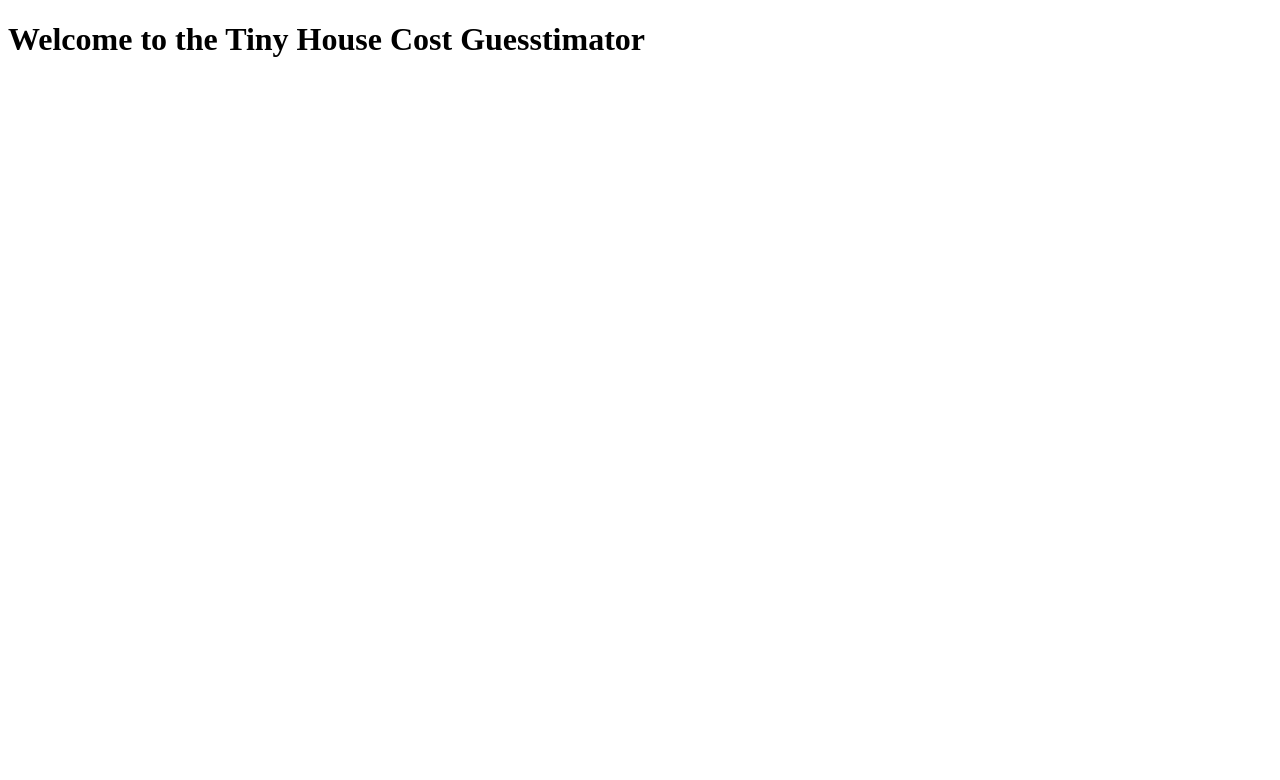
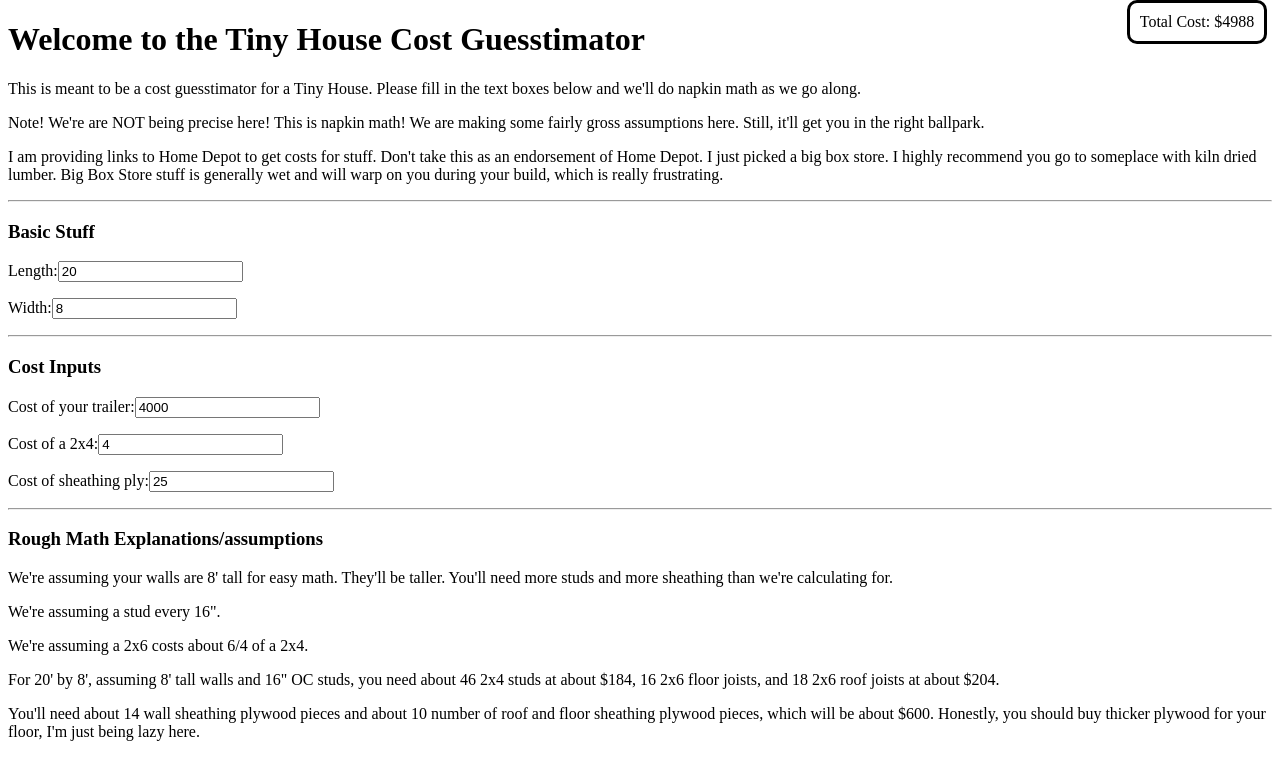
Before and after one commit to tonydiethelm/tinyhouseguesstimate, a SvelteKit app: page / in a window 1280 px wide. Shown: the top 780 px of the page. Built offline with nearby package versions, Linux system fonts and the light colour scheme.

Commit message:
Starting calculations and page content. Framing basically done. Sheathing basically done. Working on housewrap now.

```diff
--- a/src/routes/+page.svelte
+++ b/src/routes/+page.svelte
@@ -7,6 +7,17 @@ We want a running cost DIV floating on the upper right corner.
 
 */
 
+#floatingCost{
+    position: fixed;
+    top: 0px;
+    right: 1%;
+    z-index: 99;
+    border-radius: 10px;
+    border-style: solid;
+    border-color: black;
+    padding: 10px;
+    background-color: white;
+}
 
 </style>
 
@@ -22,15 +33,45 @@ cost of floor joists = number of floor joists*width*2x6BoardFootCost.
 number of roof joists = number of floor joists + 2
 cost of roof joists = number of floor joists*(width+2)*2x6BoardFootCost
 circumference in feet = length*2+width*2
+assume 8' tall walls.
 number of wall sheathing ply = circumference /4
-number of roof and floor sheathing ply = 2* (length /4)
+number of roof and floor sheathing ply = 2*(length /4)
 sheathing ply cost = sheathing cost * (number of wall sheathingy ply + number of roof and wall sheathing ply)
-
+square feet walls = 8*2*length+8*2*width.
+total cost of water barrier = cost of water barrier * square feet walls / square feet barrier roll.
+square feet roof = length * 8
+total cost of roof barrier = cost of roof barrier * square feet roof/square feet roof barrier roll.
+total cost of roofing = cost of roofing piece * square feet roof/square feet roofing piece.
+total cost of siding = cost of siding piece * square feet siding/square feet siding piece
 
 */
 
+//basic information
+$: totalCost = trailerCost + costOfStuds + costOfFloorJoists + costOfRoofJoists + sheathingPlyCost;
+let length = 20;
+let width = 8;
 
+//trailer and framing costs
+let trailerCost = 4000;
+let twoByFourUnitCost = 4;
+$: twoByFourBFCost = twoByFourUnitCost/8;
+$: twoBySixBFCost = twoByFourBFCost*6/4;
+$: numberOfStuds = 2*(length+width)*(12/16)+4;
+$: costOfStuds = numberOfStuds * twoByFourUnitCost;
+$: numberOfFloorJoists = length*(12/16)+1;
+$: numberOfRoofJoists = numberOfFloorJoists + 2;
+$: costOfFloorJoists = numberOfFloorJoists * width * twoBySixBFCost;
+$: costOfRoofJoists = numberOfRoofJoists * width * twoBySixBFCost;
 
+//sheathing
+let sheathingPlyUnitCost = 25;
+$: circumference = length*2+width*2;
+$: numberOfWallSheathingPly = circumference / 4;
+$: numberOfRoofAndFloorSheathingPly = 2*(length /4);
+$: sheathingPlyCost = sheathingPlyUnitCost * (numberOfWallSheathingPly+numberOfRoofAndFloorSheathingPly);
+
+//housewrap
+let housewrapUnitCost = 225;
 
 
 </script>
@@ -41,9 +82,6 @@ use pre filled out forms to gather needed data to do cals.
 Do calcs
 spit out guesstimate
 
-
-Do a floating price guesstimate in the lower right corner
-$?
 
 Intro text
 We are assuming standard framing, 16"OC. We are assuming just one floor.
@@ -61,6 +99,7 @@ Cost of water barrier:
 Cost of insulation:
 Cost of roofing:
 Cost of a window:
+Cost of siding:
 Cost of a door:
 Cost of a shower:
 Cost of cabinets:
@@ -71,7 +110,62 @@ Cost of flooring:
 Cost of drywall:
 
 -->
+<div id='floatingCost'>
+Total Cost: ${totalCost}
 
+</div>
 
 
 <h1>Welcome to the Tiny House Cost Guesstimator</h1>
+
+<div id='intro'>
+    <p>This is meant to be a cost guesstimator for a Tiny House.
+        Please fill in the text boxes below and we'll do napkin math as we go along.</p>
+    <p>Note! We're are NOT being precise here!
+        This is napkin math! We are making some fairly gross assumptions here.
+        Still, it'll get you in the right ballpark.</p>
+    <p>I am providing links to Home Depot to get costs for stuff.
+        Don't take this as an endorsement of Home Depot. I just picked a big box store.
+        I highly recommend you go to someplace with kiln dried lumber.
+        Big Box Store stuff is generally wet and will warp on you during your build, which is
+        really frustrating. </p>
+</div>
+
+<hr>
+
+<div id='basicInputs'>
+    <h3>Basic Stuff</h3>
+    <p>Length:<input bind:value={length} placeholder=20></p>
+    <p>Width:<input bind:value={width} placeholder=8></p>
+</div>
+
+<hr>
+
+<div id='stuffCostInputs'>
+    <h3>Cost Inputs</h3>
+    <p>Cost of your trailer:<input bind:value={trailerCost}></p>
+    <p>Cost of a 2x4:<input bind:value={twoByFourUnitCost}></p>
+    <p>Cost of sheathing ply:<input bind:value={sheathingPlyUnitCost}></p>
+
+</div>
+
+<hr>
+
+<div id='explanations'>
+    <h3>Rough Math Explanations/assumptions</h3>
+    <p>We're assuming your walls are 8' tall for easy math. They'll be taller.
+        You'll need more studs and more sheathing than we're calculating for.
+    </p>
+    <p>We're assuming a stud every 16".</p>
+    <p>We're assuming a 2x6 costs about 6/4 of a 2x4.</p>
+
+    <p>For {length}' by {width}', assuming 8' tall walls and 16" OC studs, you need about
+    {numberOfStuds} 2x4 studs at about ${costOfStuds}, {numberOfFloorJoists} 2x6 floor joists, and
+    {numberOfRoofJoists} 2x6 roof joists at about ${costOfFloorJoists+costOfRoofJoists}. </p>
+
+    <p>You'll need about {numberOfWallSheathingPly} wall sheathing plywood pieces and about
+        {numberOfRoofAndFloorSheathingPly} number of roof and floor sheathing plywood pieces,
+    which will be about ${sheathingPlyCost}. Honestly, you should buy thicker plywood for your floor,
+    I'm just being lazy here. </p>
+
+</div>
```
